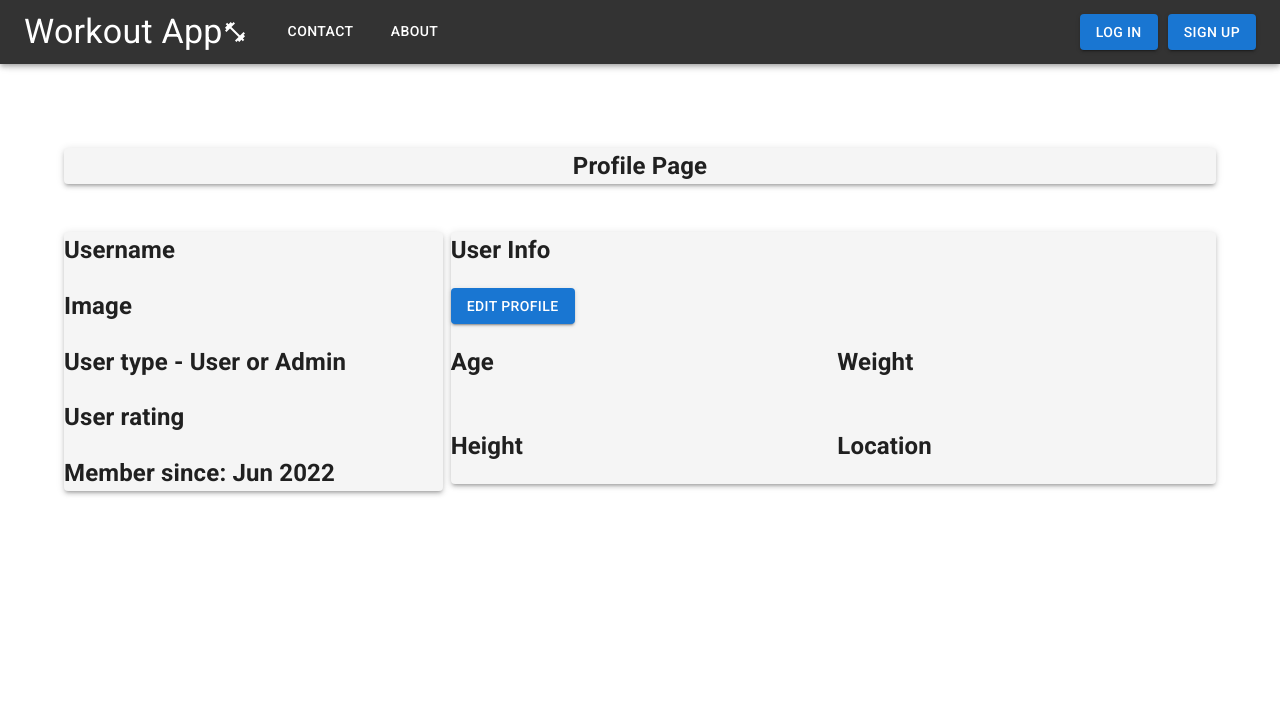
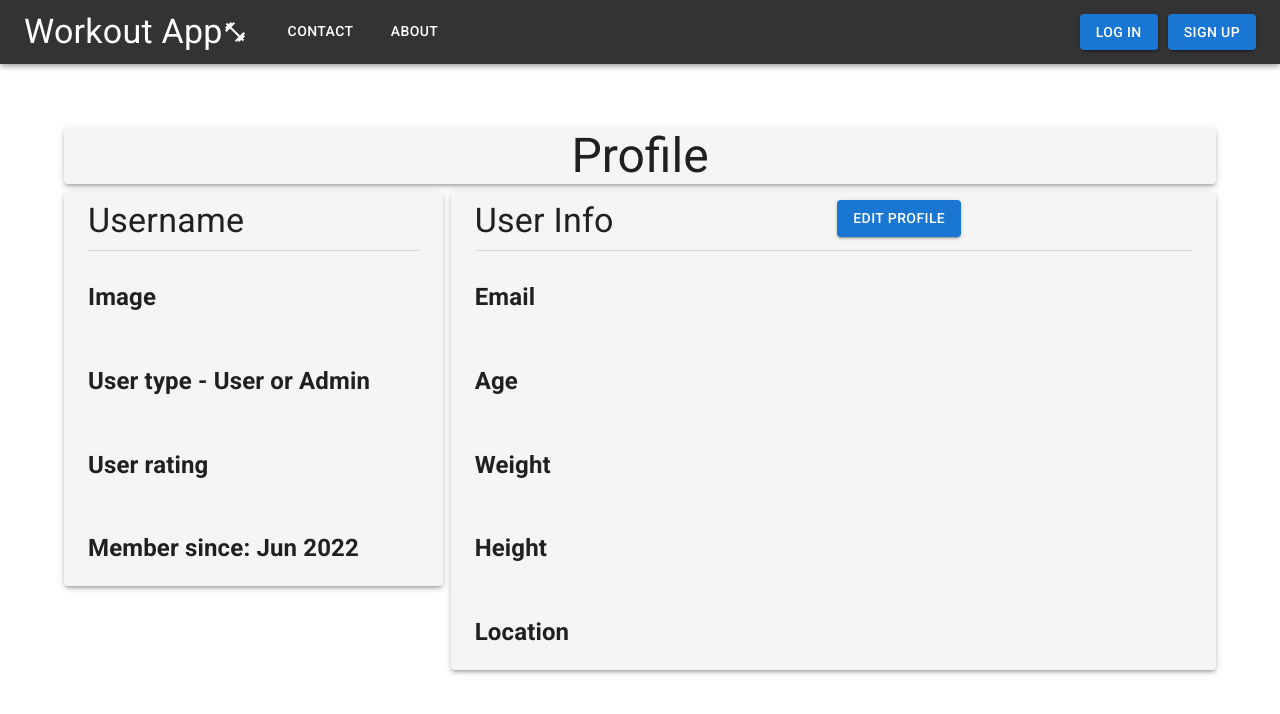
Before and after one commit to robert1021/Workout-App, a React (Create React App) app in the folder frontend/: page /profile in a window 1280 px wide. Shown: the top 714 px of the page. Built offline with nearby package versions, Linux system fonts and the light colour scheme.

Commit message:
Update Profile.js

```diff
--- a/frontend/src/pages/Profile.js
+++ b/frontend/src/pages/Profile.js
@@ -1,44 +1,64 @@
-import { Container, Grid, Paper, Button } from "@mui/material"
+import { Container, Grid, Paper, Button, Typography, Divider } from "@mui/material"
 
 export default function Page() {
     return (
         <Container>
-            <Grid container style={{ marginTop: "15vh" }} spacing={1}>
-                <Grid item xs={12} style={{ textAlign: "center" }}>
-                    <Paper sx={{ backgroundColor: 'whitesmoke' }} elevation={3}><h2>Profile Page</h2></Paper>
-                </Grid>
-                <Grid item xs={12} sm={4}>
+            <Grid container sx={{ marginTop: "15vh" }} spacing={1}>
+                <Grid item xs={12} style={{ textAlign: "center", marginBottom: '1vh' }}>
                     <Paper sx={{ backgroundColor: 'whitesmoke' }} elevation={3}>
-                        <h2>Username</h2>
-                        <h2>Image</h2>
-                        <h2>User type - User or Admin</h2>
-                        <h2>User rating</h2>
-                        <h2>Member since: Jun 2022</h2>
+
+                        <Typography variant="h3">Profile</Typography>
+
                     </Paper>
                 </Grid>
-                <Grid item xs={12} sm={8}>
+                <Grid item xs={12} sm={12} md={4} sx={{marginBottom: '1vh'}}>
                     <Paper sx={{ backgroundColor: 'whitesmoke' }} elevation={3}>
-                        <div>
-                            <h2>User Info</h2>
+
+                        <Container>
+                            <Grid container spacing={1}>
+
+                                <Grid item xs={12}><Typography variant="h4">Username</Typography></Grid>
+                                <Grid item xs={12}><Divider /></Grid>
+                                <Grid item xs={12}><h2>Image</h2></Grid>
+                                <Grid item xs={12}><h2>User type - User or Admin</h2></Grid>
+                                <Grid item xs={12}><h2>User rating</h2></Grid>
+                                <Grid item xs={12}><h2>Member since: Jun 2022</h2></Grid>
+
+                            </Grid>
+                        </Container>
+
+                    </Paper>
+                </Grid>
+                <Grid item xs={12} sm={12} md={8} >
+                    <Paper sx={{ backgroundColor: 'whitesmoke' }} elevation={3}>
+
+                        <Container>
+                            <Grid container spacing={1}>
+
+                                <Grid item xs={6}><Typography variant="h4">User Info</Typography></Grid>
+                                <Grid item xs={6}>
                                     <Button variant="contained">
                                         Edit profile
                                     </Button>
-                        </div>
-
-                        <Grid container spacing={1}>
-                            <Grid item xs={6} >
+                                </Grid>
+                                <Grid item xs={12}><Divider /></Grid>
+                                <Grid item xs={12}>
+                                    <h2>Email</h2>
+                                </Grid>
+                                <Grid item xs={12} >
                                     <h2>Age</h2>
                                 </Grid>
-                            <Grid item xs={6} >
+                                <Grid item xs={12} >
                                     <h2>Weight</h2>
                                 </Grid>
-                            <Grid item xs={6} >
+                                <Grid item xs={12} >
                                     <h2>Height</h2>
                                 </Grid>
-                            <Grid item xs={6} >
+                                <Grid item xs={12} >
                                     <h2>Location</h2>
                                 </Grid>
                             </Grid>
+                        </Container>
                     </Paper>
                 </Grid>
             </Grid>
```
Lines whose indentation alone changed are shown as unchanged.
